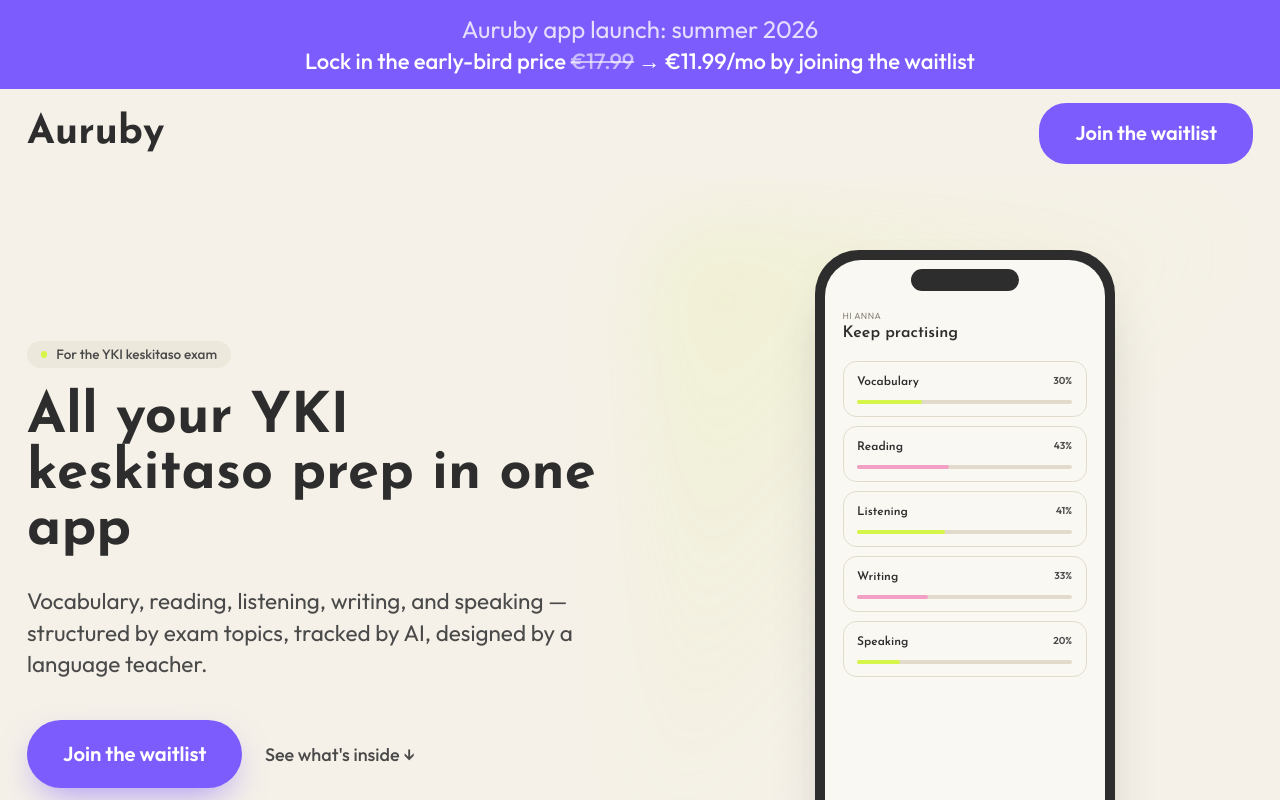
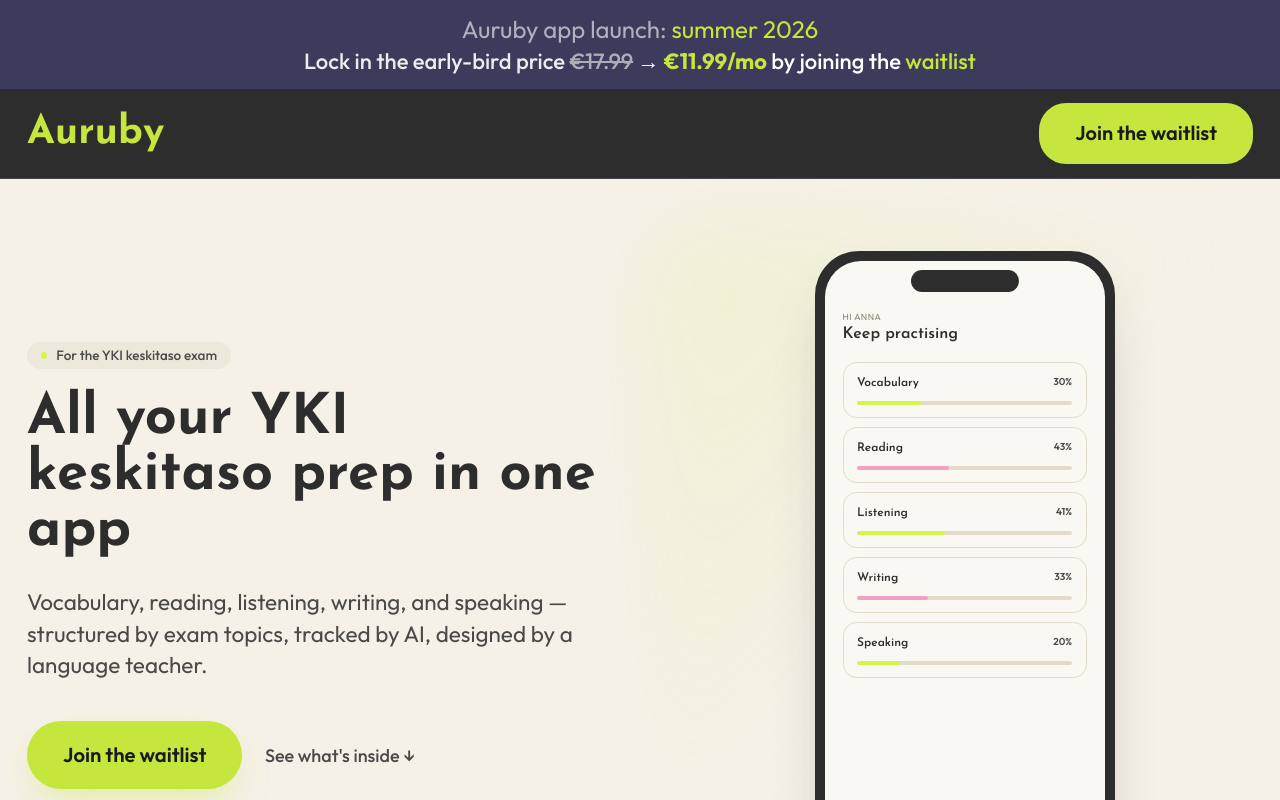
Before and after one commit to Anna-akm-code/auruby-yki-landing-page, a Next.js app: page / in a window 1280 px wide. Shown: the top 800 px of the page. Built offline with nearby package versions, Linux system fonts and the light colour scheme; no server answers.

Commit message:
Changed style of the 'join the waitlist- banner in the top sticky header

```diff
--- a/components/Nav.tsx
+++ b/components/Nav.tsx
@@ -4,17 +4,17 @@
   return (
     <div className="sticky top-0 z-30">
       <PromoBanner />
-      <header className="bg-sand/85 backdrop-blur-md">
+      <header className="border-b border-[#444] bg-anthracite">
         <div className="mx-auto flex max-w-6xl items-center justify-between px-6 py-3">
           <a
             href="#hero"
-            className="font-display text-[40px] font-bold leading-none text-anthracite"
+            className="font-display text-[40px] font-bold leading-none text-[#C5E63C]"
           >
             Auruby
           </a>
           <a
             href="#waitlist"
-            className="rounded-3xl bg-purple px-8 py-3.5 font-sans text-[20px] font-semibold text-white transition hover:bg-purple/90"
+            className="rounded-3xl bg-[#C5E63C] px-8 py-3.5 font-sans text-[20px] font-semibold text-[#1a1a1a] transition hover:bg-[#C5E63C]/90"
           >
             Join the waitlist
           </a>
--- a/components/PromoBanner.tsx
+++ b/components/PromoBanner.tsx
@@ -1,14 +1,26 @@
+const LIME = "#C5E63C";
+
 export function PromoBanner() {
   return (
-    <div className="bg-purple px-4 py-2.5 text-cream sm:py-3">
+    <div className="bg-[#3D3B5C] px-4 py-2.5 text-cream sm:py-3">
       <div className="mx-auto max-w-6xl text-center">
-        <p className="font-sans text-[24px] leading-tight text-white/80">
-          Auruby app launch: summer 2026
+        <p className="font-sans text-[24px] leading-tight">
+          <span style={{ color: "rgba(255,255,255,0.6)" }}>
+            Auruby app launch:
+          </span>{" "}
+          <span style={{ color: LIME }}>summer 2026</span>
         </p>
-        <p className="mt-1 font-sans text-[22px] font-medium leading-tight text-white">
-          Lock in the early-bird price{" "}
-          <span className="text-white/60 line-through">€17.99</span>{" "}
-          → €11.99/mo by joining the waitlist
+        <p className="mt-1 font-sans text-[22px] font-medium leading-tight">
+          <span style={{ color: "rgba(255,255,255,0.9)" }}>
+            Lock in the early-bird price
+          </span>{" "}
+          <span className="line-through" style={{ opacity: 0.6 }}>
+            €17.99
+          </span>{" "}
+          <span className="text-white">→</span>{" "}
+          <span style={{ color: LIME, fontWeight: 700 }}>€11.99/mo</span>{" "}
+          <span className="text-white">by joining the</span>{" "}
+          <span style={{ color: LIME }}>waitlist</span>
         </p>
       </div>
     </div>
--- a/components/sections/Hero.tsx
+++ b/components/sections/Hero.tsx
@@ -32,7 +32,7 @@
           <div className="mt-9 flex flex-wrap items-center gap-5">
             <a
               href="#waitlist"
-              className="rounded-full bg-purple px-8 py-4 font-sans text-base font-semibold text-white shadow-[0_14px_36px_-12px_rgba(124,92,252,0.7)] transition hover:bg-purple/90 sm:text-lg"
+              className="rounded-full bg-[#C5E63C] px-8 py-4 font-sans text-base font-semibold text-[#1a1a1a] shadow-[0_14px_36px_-12px_rgba(197,230,60,0.55)] transition hover:bg-[#C5E63C]/90 sm:text-lg"
             >
               Join the waitlist
             </a>
```
